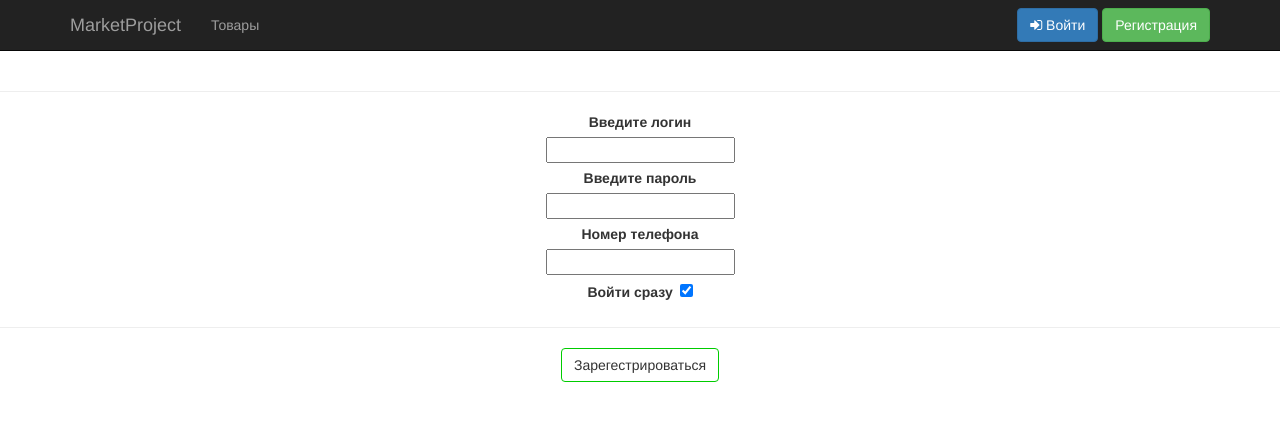
After one commit to DokuchaevD95/MarketProject, a PHP site: page /register_page.php in a window 1280 px wide. The commit adds this page. Shown: the top 421 px of the page. Run offline with PHP 8.4, Linux system fonts and the light colour scheme; data that the repository does not hold is empty.

Commit message:
add register page

```diff
--- /dev/null
+++ b/css/styles.css
@@ -0,0 +1,25 @@
+#register_button:hover
+{
+    background: #00CC00;
+    color: #ffffff;
+}
+
+#register_button
+{
+    background: #ffffff;
+    border-color: #00CC00;
+}
+
+button, .navbar-ref
+{
+    -webkit-transition: All 0.3s ease;
+	-moz-transition: All 0.3s ease;
+	-o-transition: All 0.3s ease;
+	-ms-transition: All 0.3s ease;
+	transition: All 0.3s ease;
+}
+
+#_login_now_box
+{
+    margin-left: 3px;
+}
--- a/h&f/header.php
+++ b/h&f/header.php
@@ -8,7 +8,9 @@
 
         <!-- Bootstrap CSS -->
         <link rel="stylesheet" href="../css/bootstrap.css">
+        <link rel="stylesheet" href="../css/styles.css">
         <link rel="stylesheet" href="../css/font-awesome.css">
+
         <title>MarketProject</title>
     </head>
     <body>
@@ -17,7 +19,7 @@
                     <nav class="navbar navbar-inverse navbar-static-top">
                         <div class="container">
                             <div class="navbar-header">
-                                <a class="navbar-brand" href="#">MarketProject</a>
+                                <a class="navbar-brand" href="../index.php">MarketProject</a>
                                 <button class="navbar-toggle" data-toggle="collapse" data-target="#responsive-menu" type="button">
                                     <span class="sr-only">Открыть навигацию</span>
                                     <span class="icon-bar"></span>
@@ -27,28 +29,31 @@
                             </div>
                             <div class="collapse navbar-collapse" id="responsive-menu">
                                 <ul class="nav navbar-nav">
-                                    <li><a href="#">Товары</a></li>
+                                    <li  class="navbar-ref"><a href="#">Товары</a></li>
                                     <?php
-                                        if($is_login) echo "<li><a href=\"#\">Избранное</a></li>";
+                                        if($is_login) echo "<li class=\"navbar-ref\"><a href=\"#\">Избранное</a></li>";
                                     ?>
                                     <?php
-                                        if($is_login) echo "<li><a href=\"#\">Мои покупки</a></li>";
+                                        if($is_login) echo "<li class=\"navbar-ref\"><a href=\"#\">Мои покупки</a></li>";
                                     ?>
                                 </ul>
                                 <?php
                                     if(!$is_login)
-                                        echo "<form class=\"navbar-form\" action=\"register.php\">
+                                    {
+                                        echo "<form class=\"navbar-form\" action=\"register_page.php\">
                                                 <div class=\"form-group navbar-right\">
                                                     <button type=\"button\" class=\"btn btn-primary\" data-toggle=\"modal\" data-target=\"#sign_in_modal\">
                                                            <i class=\"fa fa-sign-in\"></i> Войти
-                                                    </button>
-                                                    <form action=\"register.php\">
+                                                    </button>";
+                                        if(!$regiter_form)
+                                            echo "<form>
                                                         <button type=\"href\" class=\"btn btn-success\">
                                                                Регистрация
                                                         </button>
                                                     </form>
                                                 </div>
                                             </form>";
+                                    }
                                     else
                                         echo "<form class=\"navbar-form\" action=\"logout.php\">
                                                 <div class=\"form-group navbar-right\">
@@ -58,7 +63,6 @@
                                                     </button>
                                                 </div>
                                             </form>";
-
                                 ?>
                             </div>
                         </div>
--- a/index.php
+++ b/index.php
@@ -3,7 +3,7 @@
 echo "<h1>smth</h1>";
 exit();
 */
-include_once "auth.php";
+include_once "init.php";
 include "login_via_cookie_or_session.php";
 include_once 'h&f/header.php';
 ?>
--- a/register.php
+++ b/register.php
@@ -1,2 +1,5 @@
 <?php
+    $logn = $_POST['login'];
+    $logn = $_POST['password'];
+    $logn = $_POST['tel'];
 ?>
--- /dev/null
+++ b/register_page.php
@@ -0,0 +1,42 @@
+<?php
+$register_form = true;
+require_once "h&f/header.php";
+unset($register_form);
+?>
+    <div class="container-fluid">
+        <div class="row row-centered" style=".row{height:300px;}">
+           <hr/>
+            <div class="col item"></div>
+            <div class="col item text-center">
+              <form action="register.php" method="post">
+                   <div>
+                        <label for="_log_r">Введите логин</label>
+                        <br/>
+                        <input type="text" id="_log_r" required name="login">
+                   </div>
+                   <div style="margin-top:5px;">
+                        <label for="_pass_r">Введите пароль</label>
+                        <br/>
+                        <input type="password" id="_pass_r" required name="password">
+                    </div>
+                    <div style="margin-top:5px;">
+                        <label for="_tel_r">Номер телефона</label>
+                        <br/>
+                        <input type="tel" id="_tel_r" required name="tel">
+                    </div>
+                    <div style="margin-top:5px;">
+                        <label for="_login_now_button">Войти сразу</label>
+                        <input type="checkbox" checked="checked" name="login_now" id="_login_now_box">
+                    </div>
+                    <hr/>
+                    <div>
+                        <button type="submit" class="btn btn-default" id="register_button">Зарегестрироваться</button>
+                    </div>
+                </form>
+            </div>
+            <div class="col item"></div>
+        </div>
+    </div>
+<?php
+require_once "h&f/footer.php";
+?>
```
Also changed, not shown: init.php (renamed from auth.php).
